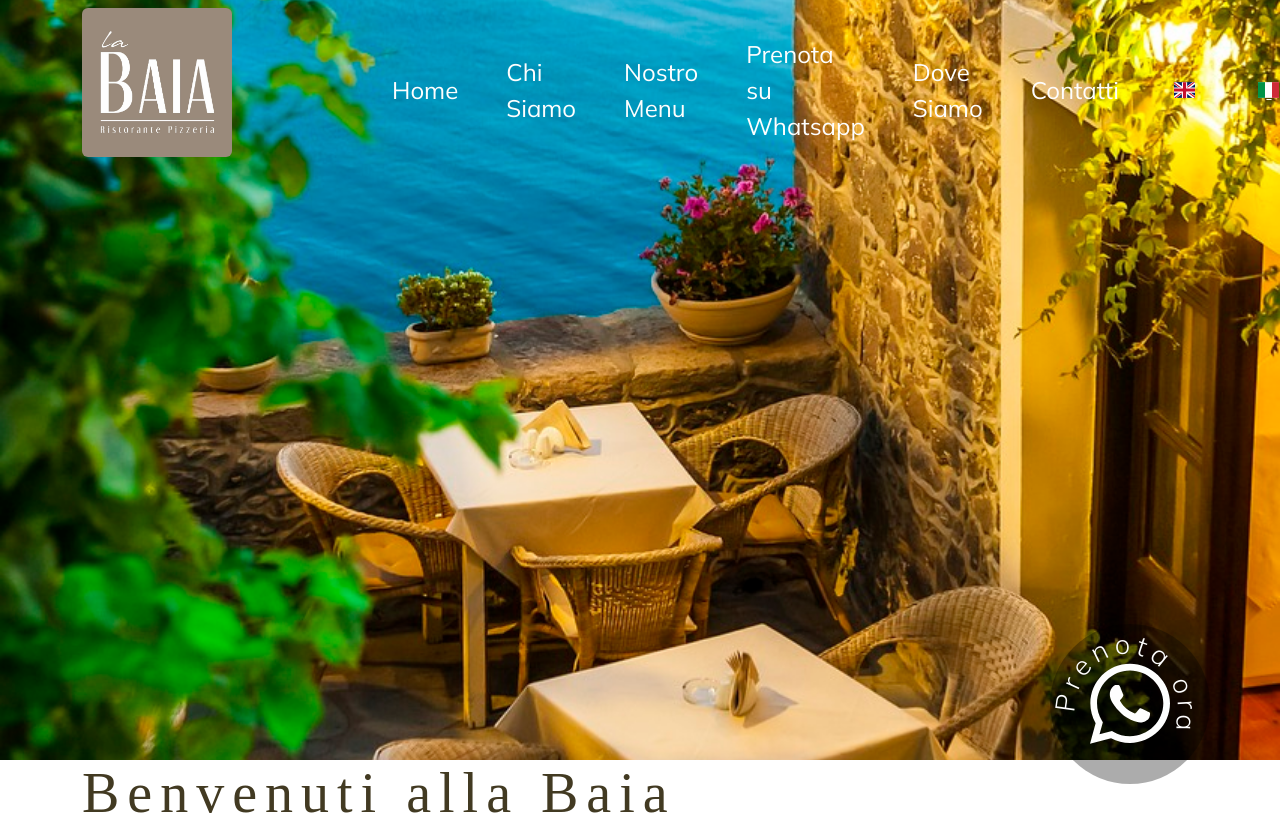
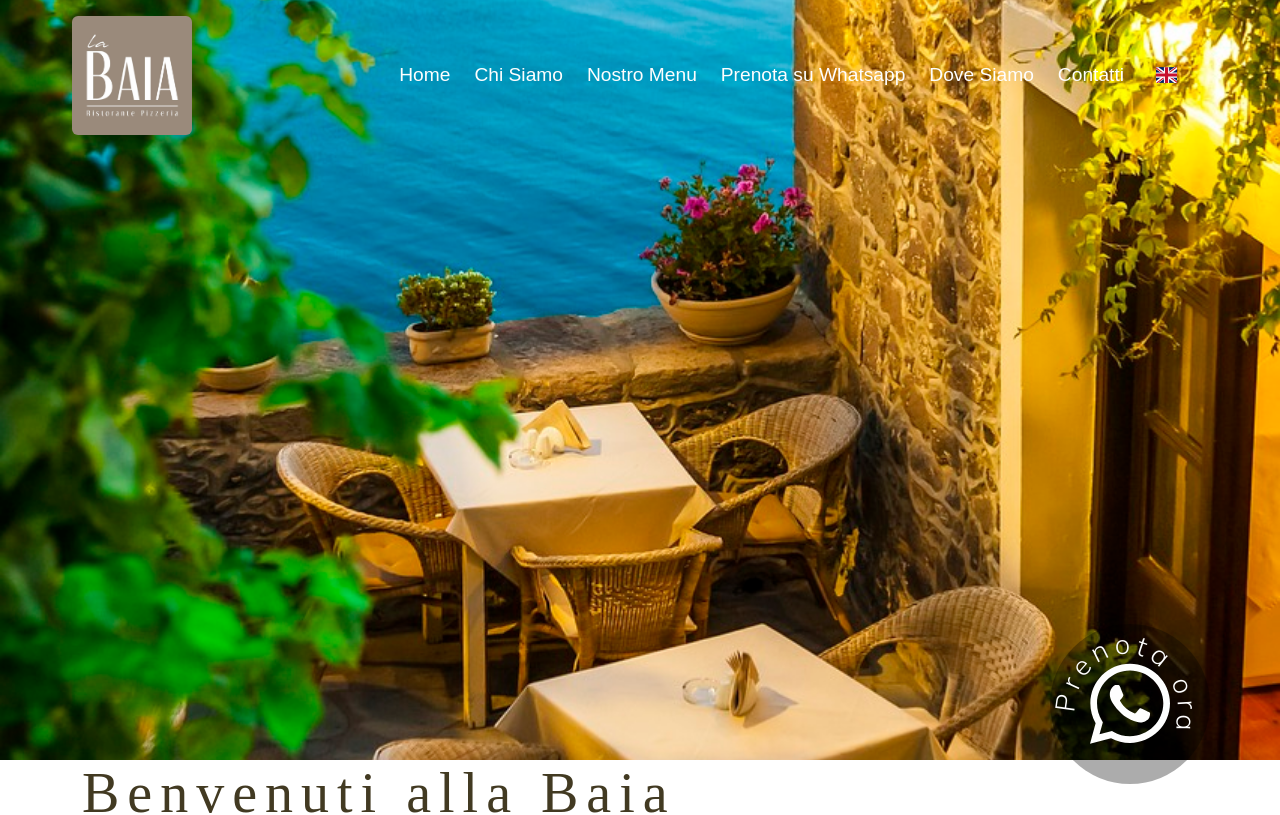
Before and after one commit to agnesvarga1/la-baia-project, a Vue app: page / in a window 1280 px wide. Shown: the top 815 px of the page. Built offline with nearby package versions, Linux system fonts and the light colour scheme.

Commit message:
translate fix, scroll effect on nav bar

```diff
--- a/package.json
+++ b/package.json
@@ -12,6 +12,7 @@
     "@popperjs/core": "^2.11.8",
     "bootstrap": "^5.3.3",
     "flag-icons": "^7.3.2",
+    "pinia": "^3.0.1",
     "vue": "^3.5.13",
     "vue-i18n": "^10.0.6",
     "vue-router": "^4.5.0"
--- a/src/components/NavbarLG.vue
+++ b/src/components/NavbarLG.vue
@@ -1,20 +1,19 @@
 <script setup>
-import { store } from "../store";
+import { useNavbarStore } from "../stores/useNavbarStore";
 import { useI18n } from "vue-i18n";
-const { t, locale } = useI18n();
-
-// Function to change the language
-const switchLanguage = (lang) => {
-  locale.value = lang;
-  localStorage.setItem("lang", lang);
-};
+const { t } = useI18n();
+const navbarStore = useNavbarStore();
 </script>
 <template>
-  <nav class="d-none d-lg-flex alig-items-center justify-content-between pt-2">
-    <figure class="">
+  <nav
+    :class="{ 'scrolled-navbar': navbarStore.isScrolled }"
+    class="d-none d-lg-block full-width-navbar"
+  >
+    <div class="navbar-content container">
+      <figure class="mb-0">
         <img class="logo rounded" src="/imgs/logo.jpg" alt="logo" />
       </figure>
-    <ul class="d-flex justify-content-end align-items-center gap-5 mb-0">
+      <ul class="d-flex align-items-center gap-4 mb-0">
         <li>
           <a href="#">{{ t("home") }}</a>
         </li>
@@ -37,40 +36,63 @@ const switchLanguage = (lang) => {
         <!-- Language Switcher -->
         <li class="language-switcher">
           <button
-          @click="switchLanguage('en')"
-          :class="{ active: locale === 'en' }"
+            @click="navbarStore.switchLanguage('en')"
+            :class="{ active: navbarStore.locale === 'en' }"
           >
             <span class="flag fi fi-gb"></span>
           </button>
         </li>
         <li class="language-switcher">
           <button
-          @click="switchLanguage('it')"
-          :class="{ active: locale === 'it' }"
+            @click="navbarStore.switchLanguage('it')"
+            :class="{ active: navbarStore.locale === 'it' }"
           >
             <span class="flag fi fi-it"></span>
           </button>
         </li>
       </ul>
+    </div>
   </nav>
 </template>
 <style scoped lang="scss">
 @import "/src/assets/styles/variables";
-nav {
-  gap: 8rem;
+nav.full-width-navbar {
+  position: fixed;
+  width: 100%;
+  top: 0;
+  left: 0;
+  right: 0;
+  z-index: 10;
+
+  &.scrolled-navbar {
+    // Dark transparent background when scrolled
+    background-color: #00000053; // Slightly darker when scrolled
+  }
+}
+
+.navbar-content {
+  max-width: 1200px; // Set a max width for content
+  margin: 0 auto; // Center the content
+  display: flex;
+  justify-content: space-between;
+  align-items: center;
+  padding: 1rem 2rem; // Add some spacing
+}
 .logo {
-    width: 150px;
+  width: 120px;
 }
+
 ul {
   li {
     color: $va-text-light;
 
     a {
       color: $va-text-light;
-        font-size: 1.5rem;
-      }
+      font-family: "Urbanist", sans-serif;
+      font-size: 1.2rem;
       &:hover {
         border-bottom: 1px solid $va-text-light;
+      }
     }
   }
 }
@@ -80,7 +102,6 @@ nav {
   button {
     background: none;
     border: none;
-      font-size: 1.2rem;
     cursor: pointer;
     display: flex;
     align-items: center;
@@ -93,9 +114,7 @@ nav {
     }
 
     &.active {
-        font-weight: bold;
-        text-decoration: underline;
-      }
+      display: none;
     }
   }
 }
--- a/src/components/NavbarSM.vue
+++ b/src/components/NavbarSM.vue
@@ -1,25 +1,26 @@
 <script setup>
 import { ref } from "vue";
 import { useI18n } from "vue-i18n";
+import { useNavbarStore } from "../stores/useNavbarStore";
 import Hamburger from "./Hamburger.vue";
 
 const isNavOpen = ref(false);
-const { t, locale } = useI18n();
-
+const { t } = useI18n();
+const navbarStore = useNavbarStore();
+//nav bar fns
 const toggleNavbar = () => {
   isNavOpen.value = !isNavOpen.value;
 };
 
-// Function to change the language
-const switchLanguage = (lang) => {
-  locale.value = lang;
-  localStorage.setItem("lang", lang);
+const closeNavbar = () => {
+  isNavOpen.value = false;
 };
 </script>
 
 <template>
   <nav
-    class="d-flex justify-content-between align-items-start position-fixed start-0 end-0 p-3 h-100"
+    :class="{ 'scrolled-navbar': navbarStore.isScrolled, open: isNavOpen }"
+    class="d-flex justify-content-between align-items-start position-fixed start-0 end-0 px-3 pt-2"
   >
     <figure class="">
       <img class="logo rounded" src="/imgs/logo.jpg" alt="logo" />
@@ -34,36 +35,36 @@ const switchLanguage = (lang) => {
         v-if="isNavOpen"
         class="d-flex flex-column align-items-start gap-3 position-absolute z-1 top-0 start-0 end-0 h-100 pe-3"
       >
-        <li>
+        <li @click="closeNavbar">
           <a href="#">{{ t("home") }}</a>
         </li>
-        <li>
+        <li @click="closeNavbar">
           <a href="#about">{{ t("about") }}</a>
         </li>
-        <li>
+        <li @click="closeNavbar">
           <a href="#">{{ t("menu") }}</a>
         </li>
-        <li>
+        <li @click="closeNavbar">
           <a href="#">{{ t("book") }}</a>
         </li>
-        <li>
+        <li @click="closeNavbar">
           <a href="#location">{{ t("location") }}</a>
         </li>
-        <li>
+        <li @click="closeNavbar">
           <a href="#contact">{{ t("contact") }}</a>
         </li>
 
         <!-- Language Switcher -->
         <li class="language-switcher">
           <button
-            @click="switchLanguage('en')"
-            :class="{ active: locale === 'en' }"
+            @click="navbarStore.switchLanguage('en')"
+            :class="{ active: navbarStore.locale === 'en' }"
           >
             <span class="flag fi fi-gb"></span>
           </button>
           <button
-            @click="switchLanguage('it')"
-            :class="{ active: locale === 'it' }"
+            @click="navbarStore.switchLanguage('it')"
+            :class="{ active: navbarStore.locale === 'it' }"
           >
             <span class="flag fi fi-it"></span>
           </button>
@@ -77,6 +78,14 @@ const switchLanguage = (lang) => {
 
 nav {
   color: $va-text-light;
+  z-index: 8;
+  &.scrolled-navbar {
+    // Dark transparent background when scrolled
+    background-color: #00000053;
+  }
+  &.open {
+    height: 100vh;
+  }
   .logo {
     width: 5rem;
   }
@@ -84,10 +93,12 @@ nav {
     background-color: #baaea3d5;
     padding-top: 60px;
     width: 100%;
+
     li {
       font-size: 2rem;
       a {
         color: $va-text-light;
+        font-family: "Urbanist", sans-serif;
       }
     }
   }
--- a/src/components/WhatsappBtn.vue
+++ b/src/components/WhatsappBtn.vue
@@ -1,6 +1,9 @@
-<script setup></script>
+<script setup>
+import { store } from "../store";
+</script>
 
 <template>
+  <a :href="store.whatsappUrl" target="blank">
     <div
       class="whapp rounded-circle d-flex flex-column align-items-center justify-content-center position-relative"
     >
@@ -58,6 +61,7 @@
         </svg>
       </div>
     </div>
+  </a>
 </template>
 <style scoped lang="scss">
 @import "/src/assets/styles/variables";
--- a/src/i18n.js
+++ b/src/i18n.js
@@ -18,12 +18,10 @@ const messages = {
     contact: "Contatti",
   },
 };
-
-const i18n = createI18n({
+// Create Vue I18n instance
+export const i18n = createI18n({
   legacy: false, // Needed for Vue 3 Composition API
-  locale: "it", // Default language
-  fallbackLocale: "it", // Fallback language
+  locale: localStorage.getItem("lang") || "it", // Default language
+  fallbackLocale: "it",
   messages,
 });
-
-export default i18n;
--- a/src/main.js
+++ b/src/main.js
@@ -1,12 +1,13 @@
 import { createApp } from "vue";
+import { createPinia } from "pinia";
 //import './style.css'
 import App from "./App.vue";
 // Import Bootstrap's JS
 import "bootstrap";
 import { router } from "./router";
-import i18n from "./i18n";
+import { i18n } from "./i18n";
 import "flag-icons/css/flag-icons.min.css";
 // Import custom SCSS file
-
 import "../src/assets/styles/general.scss";
-createApp(App).use(i18n).use(router).mount("#app");
+const pinia = createPinia();
+createApp(App).use(i18n).use(router).use(pinia).mount("#app");
--- a/src/store.js
+++ b/src/store.js
@@ -1,12 +1,5 @@
-import { reactive, ref } from "vue";
+import { reactive } from "vue";
 export const store = reactive({
-  navLinkList: [
-    "Home",
-    "Chi Siamo",
-    "Menu",
-    "Prenota ora",
-    "Location",
-    "Contatti",
-  ],
-  whatsappUrl: "",
+  cell: "393519983501",
+  whatsappUrl: "https://wa.me/393519983501",
 });
--- /dev/null
+++ b/src/stores/useNavbarStore.js
@@ -0,0 +1,34 @@
+import { defineStore } from "pinia";
+import { ref, watchEffect } from "vue";
+import { i18n } from "../i18n";
+export const useNavbarStore = defineStore("navbar", () => {
+  // Navbar state
+  const isScrolled = ref(false);
+
+  // Language state
+  const locale = ref(localStorage.getItem("lang") || "it"); // Default to Italian
+  i18n.global.locale.value = locale.value;
+  // Change language
+  const switchLanguage = (lang) => {
+    locale.value = lang; // Update store locale
+    i18n.global.locale.value = lang; // Update i18n
+    localStorage.setItem("lang", lang);
+  };
+
+  // Detect scroll to change navbar background
+  const handleScroll = () => {
+    isScrolled.value = window.scrollY > 50;
+  };
+
+  // Add event listener for scrolling
+  watchEffect(() => {
+    window.addEventListener("scroll", handleScroll);
+    return () => window.removeEventListener("scroll", handleScroll);
+  });
+
+  return {
+    isScrolled,
+    locale,
+    switchLanguage,
+  };
+});
```
Also changed, not shown: 1 other file (tests, documents, lock files or other folders). Lines whose indentation alone changed are shown as unchanged.
